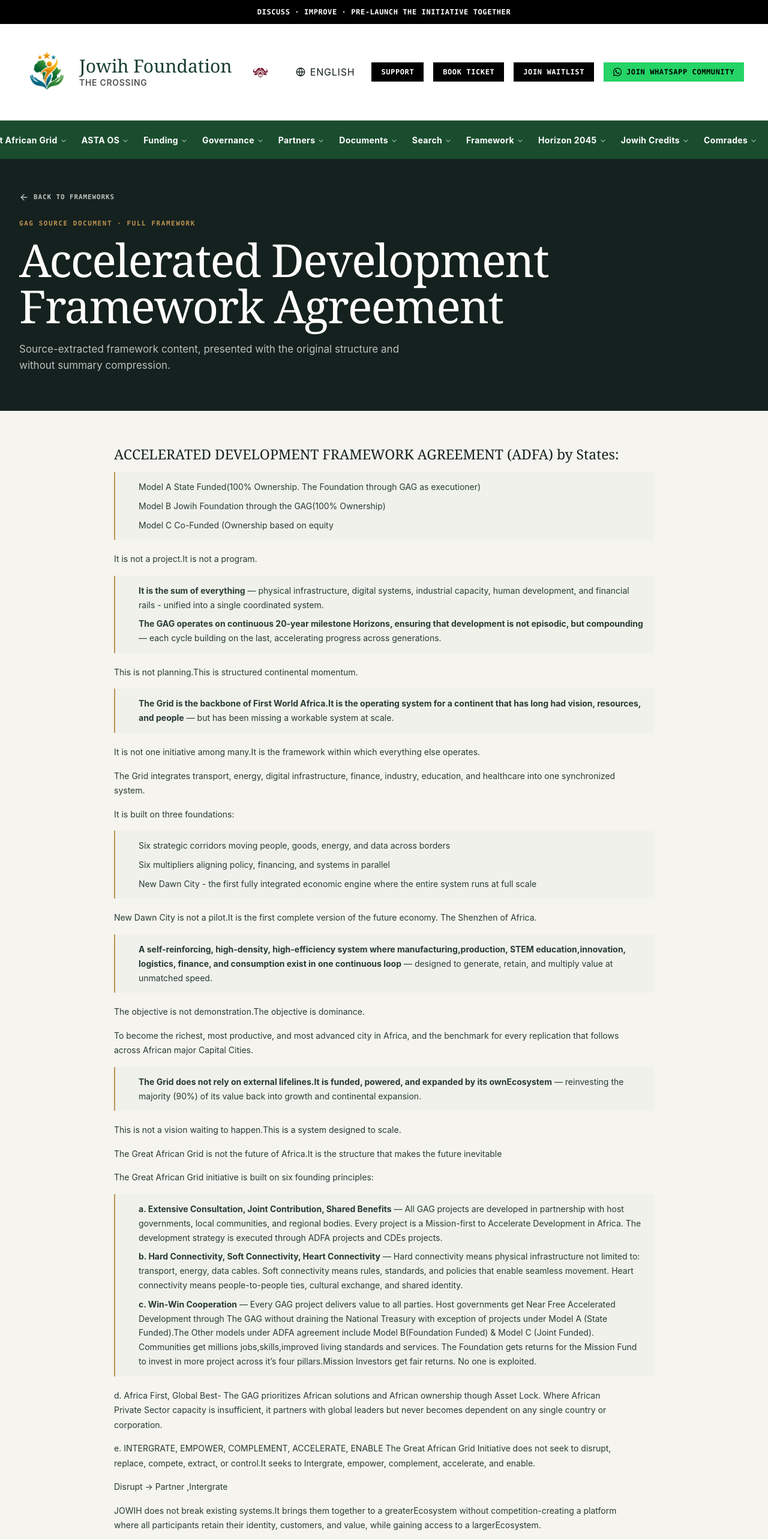
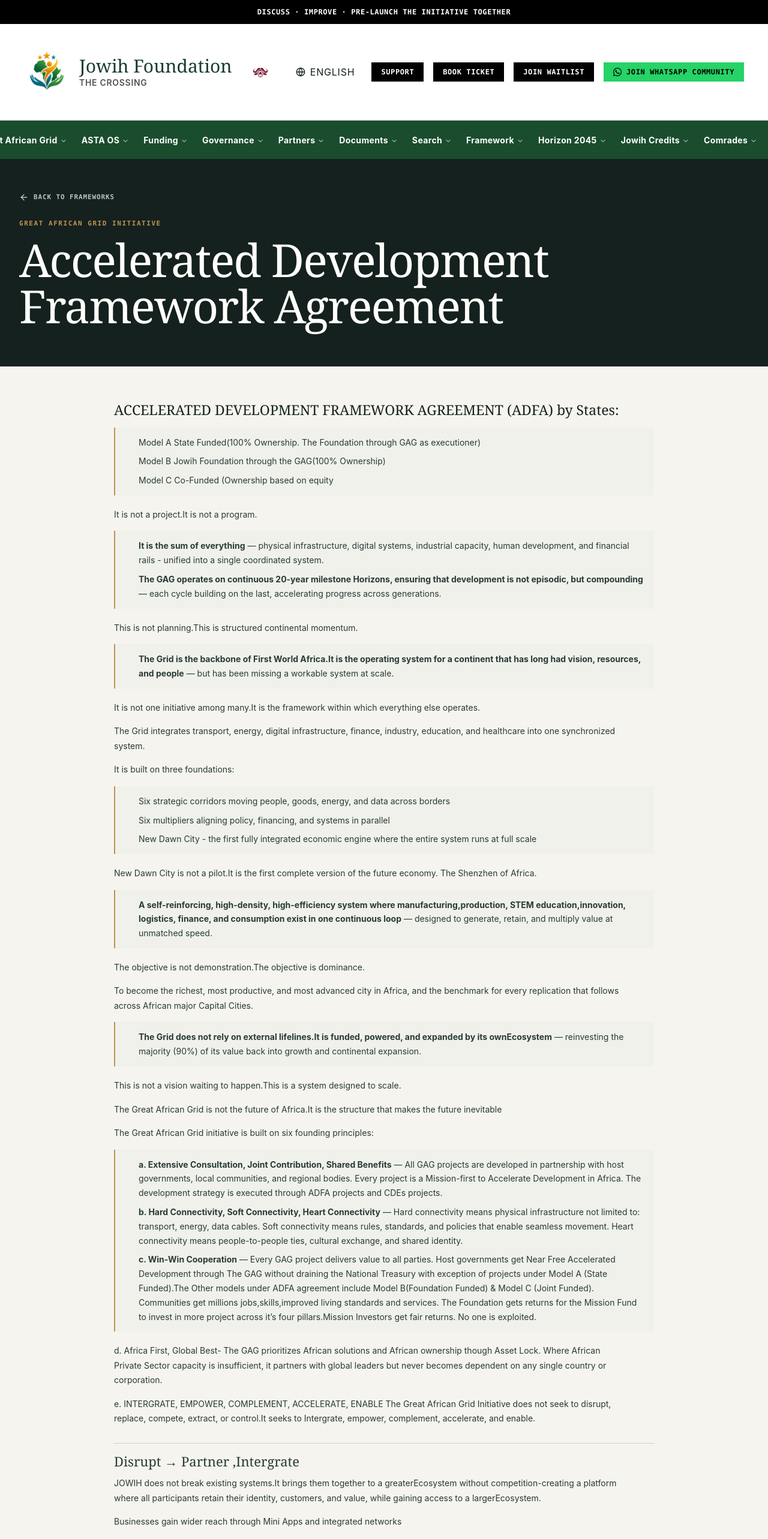
Before and after one commit to abel-george/Jowii-main, a Next.js app: page /framework/fw-01 in a window 1280 px wide. Shown: the top 2566 px of the page at 60% size. Built offline with nearby package versions, Linux system fonts and the light colour scheme.

Commit message:
Align framework pages with GAG source sections

```diff
--- a/app/framework/[framework]/page.tsx
+++ b/app/framework/[framework]/page.tsx
@@ -8,8 +8,8 @@
 
 const source = fs.readFileSync(path.join(process.cwd(), 'public/documents/gag-initiative.txt'), 'utf8');
 const ranges: Record<string, { title: string; start: string; end: string }> = {
-  'fw-01': { title: 'Accelerated Development Framework Agreement', start: 'ACCELERATED DEVELOPMENT FRAMEWORK AGREEMENT (ADFA)', end: 'THE AU PARTNERSHIP FRAMEWORK - OBSERVATORY & COORDINATION' },
-  'fw-02': { title: 'AU Partnership Framework', start: 'THE AU PARTNERSHIP FRAMEWORK - OBSERVATORY & COORDINATION', end: 'THE SIX CORRIDORS' },
+  'fw-01': { title: 'Accelerated Development Framework Agreement', start: 'ACCELERATED DEVELOPMENT FRAMEWORK AGREEMENT (ADFA)', end: 'THE PARALLEL STRATEGY' },
+  'fw-02': { title: 'AU Partnership Framework', start: 'THE AU PARTNERSHIP FRAMEWORK - OBSERVATORY & COORDINATION', end: 'GALLERY' },
   'fw-03': { title: 'New Dawn City Blueprint', start: 'NEW DAWN CITY ( TND~City )', end: 'THE SIX MULTIPLIERS' },
   'fw-04': { title: 'Country Pots Scale Allocation', start: 'COUNTRY POTS AT SCALE ALLOCATION FROM MISSION FUND OVER YEARS', end: 'EXCHANGE PROGRAM AND CO-DEVELOPMENT (ADAPT STRATEGY)' },
   'fw-05': { title: 'Exchange Programs and Co-Development', start: 'EXCHANGE PROGRAM AND CO-DEVELOPMENT (ADAPT STRATEGY)', end: 'JOWIH URBAN HOUSING AND RAPID URBANIZATION FRAMEWORK' },
@@ -23,7 +23,7 @@
   'fw-13': { title: 'Air Jowih and Airport SEZs', start: 'AIR JOWIH & AIRPORT SEZ FRAMEWORK', end: 'AFRICA CONNECT ALLIANCE FRAMEWORK' },
   'fw-14': { title: 'Africa Connect Alliance', start: 'AFRICA CONNECT ALLIANCE FRAMEWORK', end: 'ENVIRONMENTAL CLEANLINESS FRAMEWORK' },
   'fw-15': { title: 'Environmental Cleanliness', start: 'ENVIRONMENTAL CLEANLINESS FRAMEWORK', end: 'JOWIH AFRICAN ANIMATION & GAMING FRAMEWORK' },
-  'fw-16': { title: 'African Animation and Gaming', start: 'JOWIH AFRICAN ANIMATION & GAMING FRAMEWORK', end: 'NEW DAWN CITY:' },
+  'fw-16': { title: 'African Animation and Gaming', start: 'JOWIH AFRICAN ANIMATION & GAMING FRAMEWORK', end: 'THE COMPLETE 2045 HORIZON ARC' },
 };
 
 const aliases: Record<string, string> = {
@@ -39,9 +39,9 @@
   const range = ranges[params.framework] || ranges[aliases[params.framework]];
   const summary = siteData.gag.frameworks.find((framework) => framework.id === params.framework);
   if (!range && !summary) notFound();
-  if (!range && summary) return <main className="document-page framework-source-page min-h-screen"><header className="document-page__hero"><div className="document-page__inner"><Link href="/framework" className="document-page__back"><ArrowLeft size={16} /> Back to frameworks</Link><p className="document-page__eyebrow">Jowih framework summary</p><h1>{summary.title}</h1><p>{summary.detail}</p></div></header><section className="document-page__body"><div className="document-page__inner framework-source-page__content"><p className="document-page__eyebrow">Source reading</p><h2>Read the related framework material</h2><p>This framework is indexed in the Jowih knowledge archive. Its source material is organized across the GAG initiative and related public documents.</p><Link href="/search" className="framework-source-link">SEARCH THE ARCHIVE <span aria-hidden="true">↗</span></Link></div></section></main>;
+  if (!range && summary) return <main className="document-page framework-source-page min-h-screen"><header className="document-page__hero"><div className="document-page__inner"><Link href="/framework" className="document-page__back"><ArrowLeft size={16} /> Back to frameworks</Link><p className="document-page__eyebrow">Jowih framework</p><h1>{summary.title}</h1><p>{summary.detail}</p></div></header><section className="document-page__body"><div className="document-page__inner framework-source-page__content"><Link href="/search" className="framework-source-link">SEARCH THE ARCHIVE <span aria-hidden="true">↗</span></Link></div></section></main>;
   const startIndex = source.indexOf(range.start);
   const endIndex = source.indexOf(range.end, startIndex + range.start.length);
   const lines = source.slice(startIndex, endIndex === -1 ? source.length : endIndex).split(/\r?\n/).map((line) => line.trim()).filter(Boolean);
-  return <main className="document-page framework-source-page min-h-screen"><header className="document-page__hero"><div className="document-page__inner"><Link href="/framework" className="document-page__back"><ArrowLeft size={16} /> Back to frameworks</Link><p className="document-page__eyebrow">GAG source document · Full framework</p><h1>{range.title}</h1><p>Source-extracted framework content, presented with the original structure and without summary compression.</p></div></header><section className="document-page__body"><div className="document-page__inner framework-source-page__content"><SourceDocument lines={lines} /></div></section></main>;
+  return <main className="document-page framework-source-page min-h-screen"><header className="document-page__hero"><div className="document-page__inner"><Link href="/framework" className="document-page__back"><ArrowLeft size={16} /> Back to frameworks</Link><p className="document-page__eyebrow">Great African Grid initiative</p><h1>{range.title}</h1></div></header><section className="document-page__body"><div className="document-page__inner framework-source-page__content"><SourceDocument lines={lines} /></div></section></main>;
 }
--- a/app/framework/page.tsx
+++ b/app/framework/page.tsx
@@ -25,7 +25,7 @@
             Jowih Frameworks
           </h1>
           <p className="text-base sm:text-xl max-w-3xl mt-6 leading-relaxed" style={{ color: 'rgba(255, 254, 250, 0.75)' }}>
-            Sixteen continental implementation frameworks &mdash; from the ADFA to Air Jowih &mdash; as set out in The GAG Initiative document.
+            Sixteen frameworks from the Great African Grid initiative.
           </p>
         </div>
       </div>
@@ -39,7 +39,7 @@
               Implementation Frameworks
             </h2>
             <p className="leading-relaxed">
-              Each framework below is a pillar of the Great African Grid &mdash; the agreements, systems, and programs through which the Foundation executes on the ground. Expand any framework for its brief introduction; the full concept of every framework is set out in The GAG Initiative document.
+              Select a framework to view its overview or open the complete source section.
             </p>
             <a
               href="/documents/The%20GAG%20initiative%20.pdf"
--- a/components/ui/SourceDocument.tsx
+++ b/components/ui/SourceDocument.tsx
@@ -17,9 +17,11 @@
   const dashBullet = trimmedLine.match(/^-\s*(.*)$/);
   const namedBullet = trimmedLine.match(/^(.+?)\s+-\s+(.*)$/);
   const uppercaseHeading = /^[A-Z0-9 &—–-]+$/.test(trimmedLine) && trimmedLine.length > 8;
+  const shortHeading = trimmedLine.length <= 72 && trimmedLine.split(/\s+/).length <= 8 && /^[A-Z][^.!?:]+$/.test(trimmedLine);
 
-  if (numberedHeading) return { type: 'heading', text: numberedHeading[1] } as const;
+  if (numberedHeading) return { type: 'heading', text: trimmedLine } as const;
   if (uppercaseHeading) return { type: 'heading', text: trimmedLine } as const;
+  if (shortHeading) return { type: 'heading', text: trimmedLine } as const;
   if (letterBullet) return { type: 'bullet', text: letterBullet[1], nested: false } as const;
   if (romanBullet) return { type: 'bullet', text: romanBullet[1], nested: true } as const;
   if (numberedBullet) return { type: 'bullet', text: numberedBullet[1], nested: false } as const;
```
